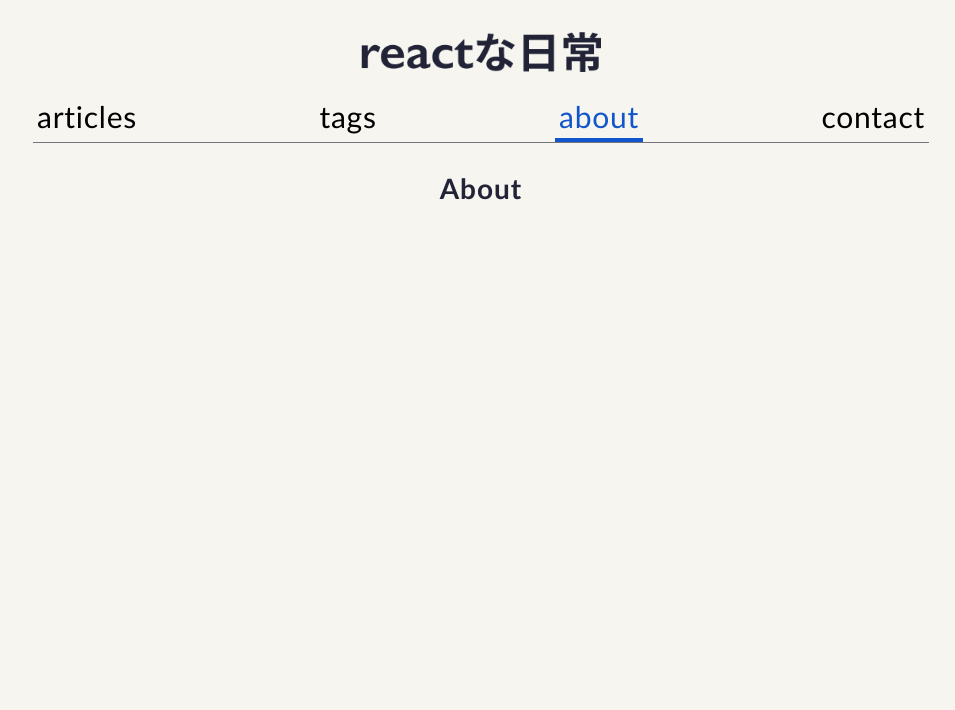
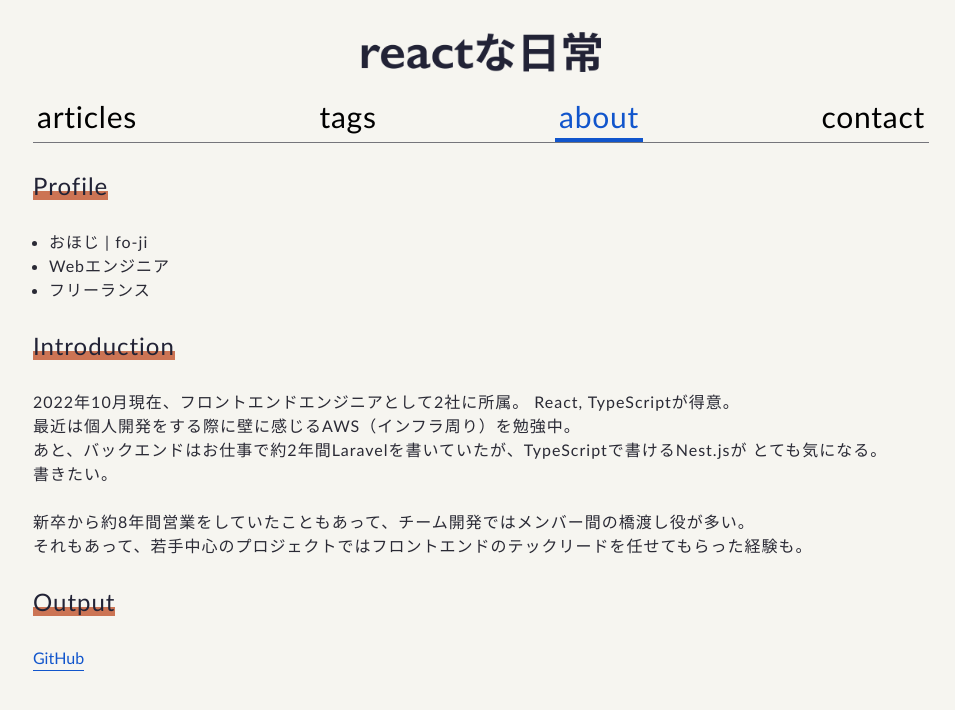
Before and after one commit to fo-ji/reactive-everyday, a Next.js app: page /about in a window 1280 px wide. Shown: the top 710 px of the page, without its empty margins (159-1114 px from the left). Built offline with nearby package versions, Linux system fonts and the light colour scheme.

Commit message:
implement about page

```diff
--- a/src/components/Elements/Link/Link.tsx
+++ b/src/components/Elements/Link/Link.tsx
@@ -3,16 +3,20 @@ import { PropsWithChildren } from 'react'
 
 interface LinkProps extends NextLinkProps, PropsWithChildren {
   className?: string
+  target?: string
 }
 
 export const Link: React.FC<LinkProps> = ({
   children,
   className = 'hover:opacity-40',
+  target = '_self',
   ...props
 }) => {
   return (
     <NextLink {...props}>
-      <a className={className}>{children}</a>
+      <a className={className} target={target} rel='noopener noreferrer'>
+        {children}
+      </a>
     </NextLink>
   )
 }
--- a/src/pages/about/index.tsx
+++ b/src/pages/about/index.tsx
@@ -1,7 +1,56 @@
 import { NextPage } from 'next'
 
+import { Link } from '@/components/Elements/Link'
+import { ContentLayout } from '@/components/Layout'
+
 const About: NextPage = () => {
-  return <h1>About</h1>
+  return (
+    <ContentLayout>
+      <div className='flex flex-col gap-8'>
+        <h2>
+          <span>Profile</span>
+        </h2>
+        <ul className='nbr-block-ul'>
+          <li>おほじ | fo-ji</li>
+          <li>Webエンジニア</li>
+          <li>フリーランス</li>
+        </ul>
+        <h2>
+          <span>Introduction</span>
+        </h2>
+        <div>
+          <p>
+            2022年10月現在、フロントエンドエンジニアとして2社に所属。 React, TypeScriptが得意。
+            <br />
+            最近は個人開発をする際に壁に感じるAWS（インフラ周り）を勉強中。
+            <br />
+            あと、バックエンドはお仕事で約2年間Laravelを書いていたが、TypeScriptで書けるNest.jsが
+            とても気になる。
+            <br />
+            書きたい。
+            <br />
+            <br />
+            新卒から約8年間営業をしていたこともあって、チーム開発ではメンバー間の橋渡し役が多い。
+            <br />
+            それもあって、若手中心のプロジェクトではフロントエンドのテックリードを任せてもらった経験も。
+          </p>
+        </div>
+        <h2>
+          <span>Output</span>
+        </h2>
+        <div>
+          <Link
+            href='https://github.com/fo-ji'
+            passHref
+            target='_blank'
+            className='inline-block border-b border-link text-link hover:opacity-40'
+          >
+            GitHub
+          </Link>
+        </div>
+      </div>
+    </ContentLayout>
+  )
 }
 
 export default About
```
